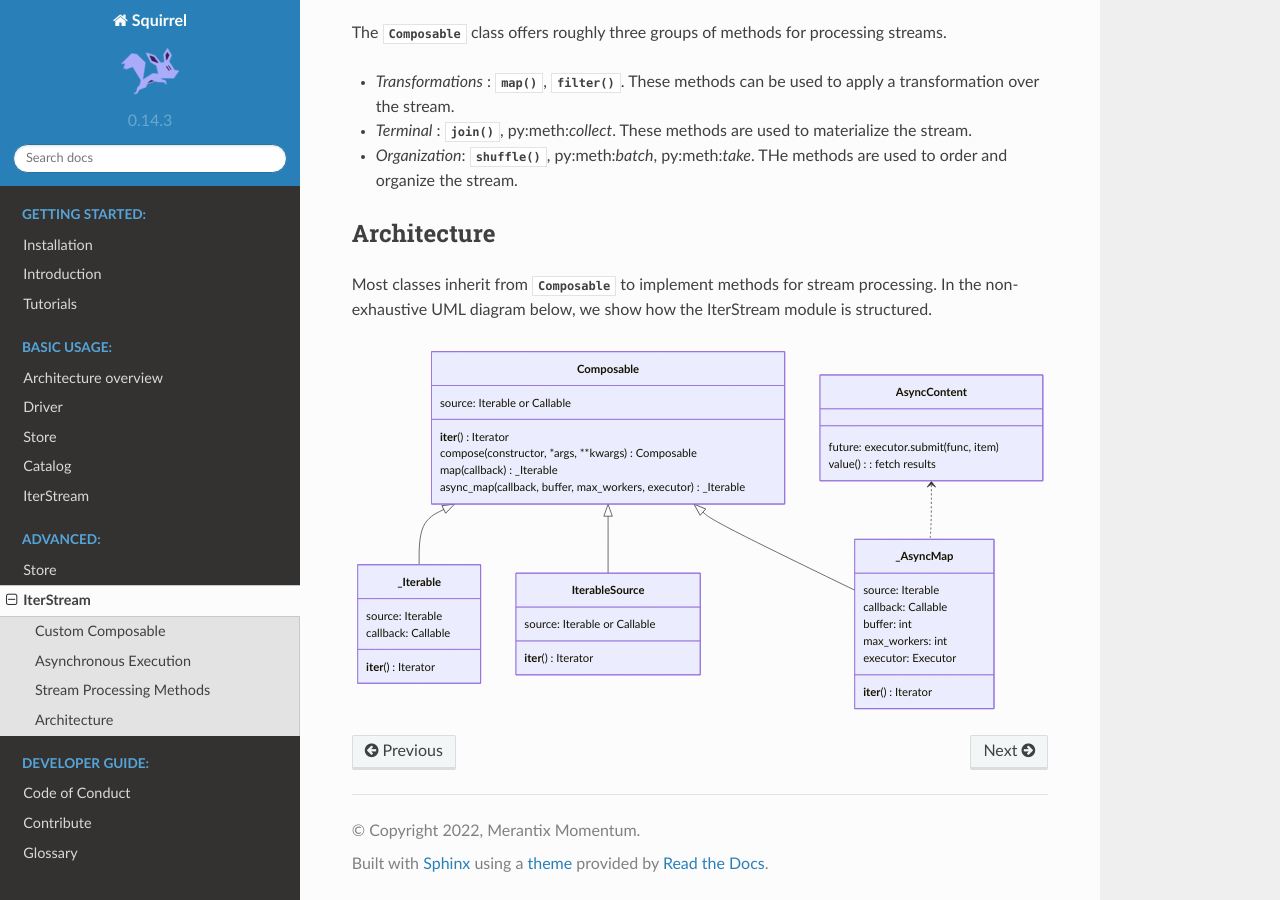
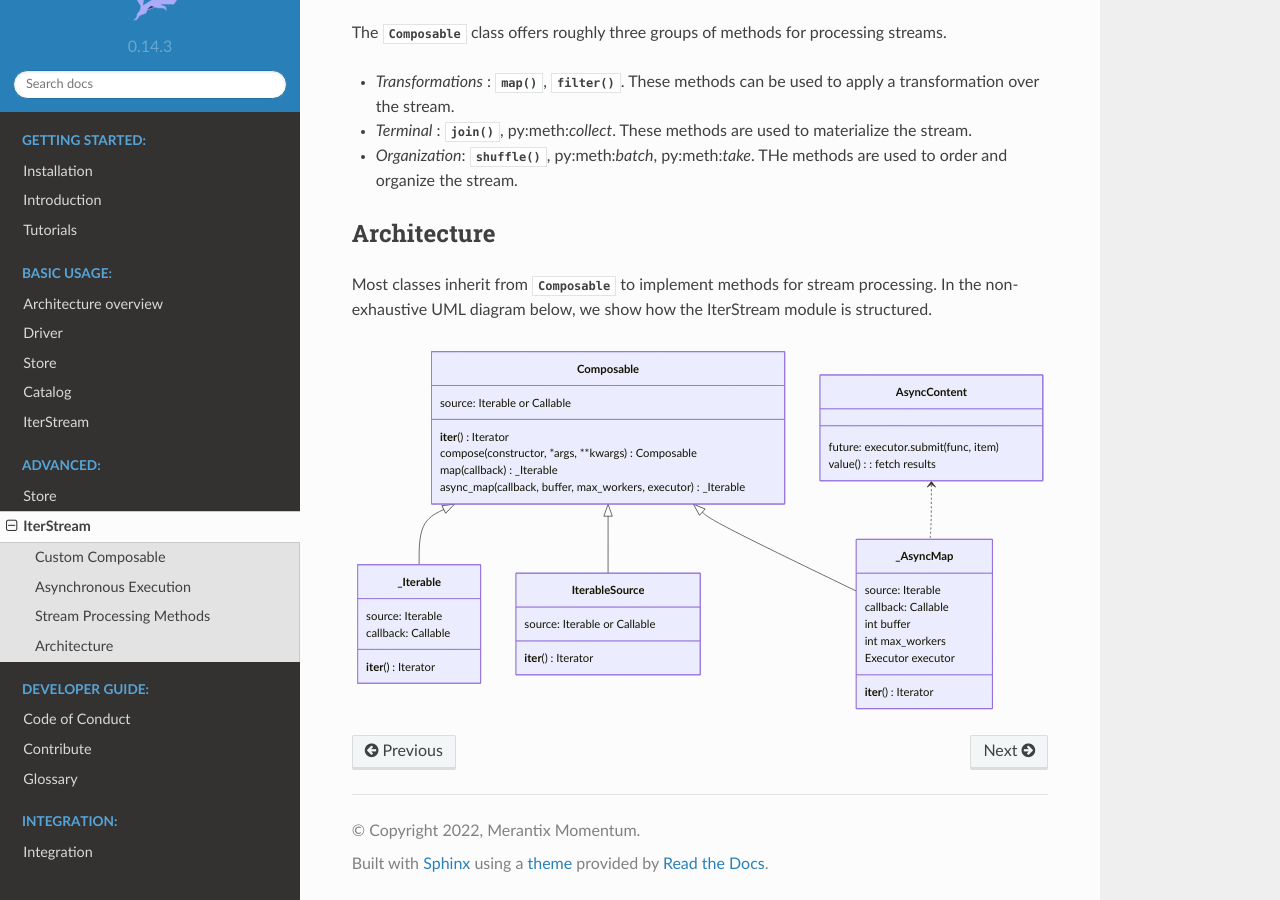
Before and after one commit to merantix-momentum/squirrel-core, a Sphinx documentation site: the page built from docs/advanced/iterstream.rst, in a window 1280 px wide and 900 px high, scrolled down 2780 px. Built offline with Sphinx 7.4.7 and the Read the Docs theme 2.0.0, drawn with Linux system fonts in a browser that asks for light colours; the version number is read from the project's files by our own code.

Commit message:
add integration

```diff
--- a/docs/advanced/iterstream.rst
+++ b/docs/advanced/iterstream.rst
@@ -174,9 +174,9 @@
         class _AsyncMap {
             source: Iterable
             callback: Callable
-            buffer: int
-            max_workers: int
-            executor: Executor
+            int buffer
+            int max_workers
+            Executor executor
 
             __iter__() Iterator
        }
--- a/docs/index.rst
+++ b/docs/index.rst
@@ -35,3 +35,9 @@
    developer/code_of_conduct
    developer/contribute
    developer/glossary
+
+.. toctree::
+   :maxdepth: 1
+   :caption: Integration:
+
+   integration/integration.rst
```
Also changed, not shown: docs/integration/integration.rst (added, +18 -0 lines).
